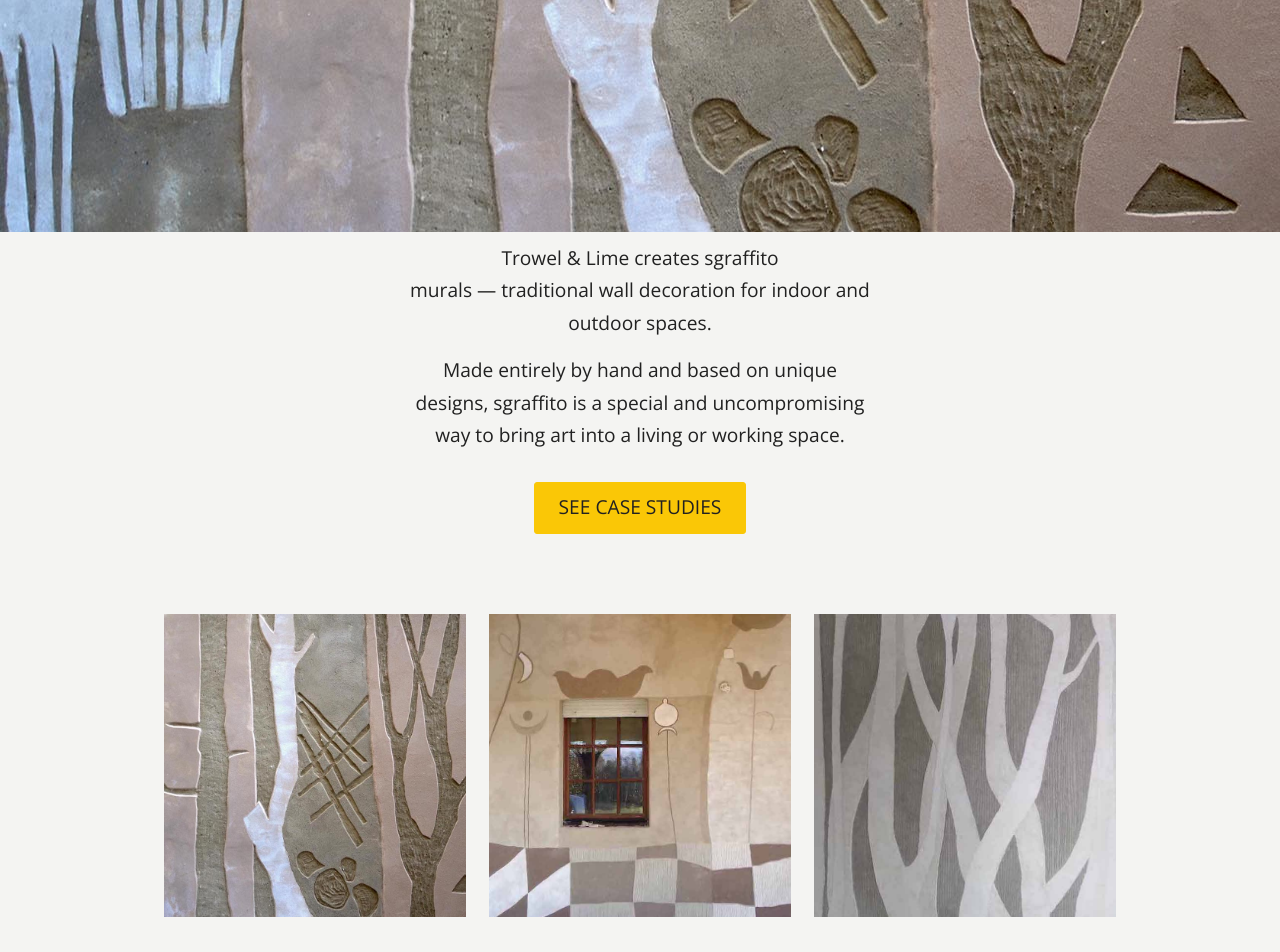
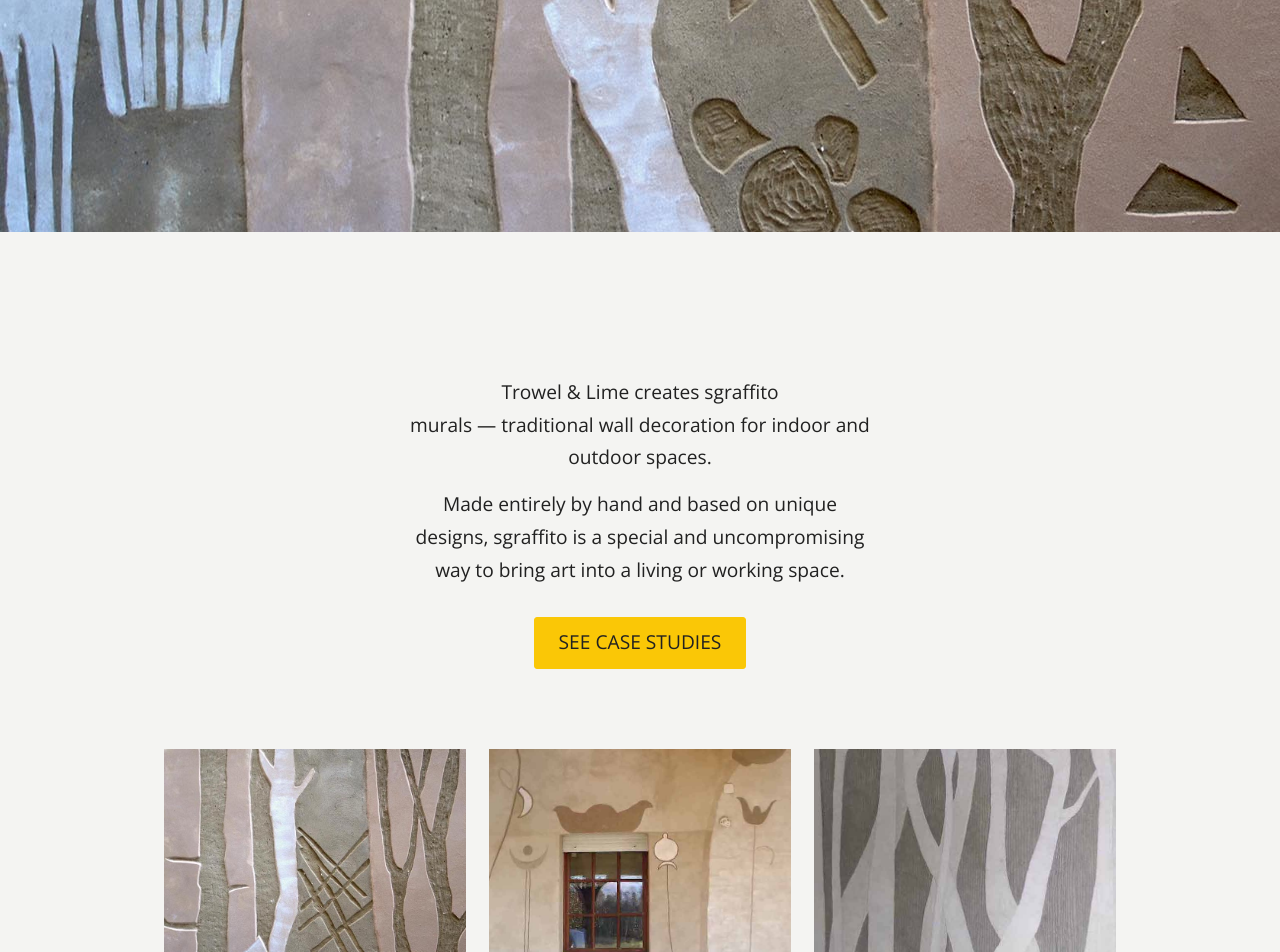
Before and after one commit to marek-kultys/trowel-and-lime, a Jekyll site: the page built from index.html, in a window 1280 px wide. Shown: the part 678-1630 px from the top of the page. Built offline with Jekyll 4.4.1, drawn with Linux system fonts in a browser that asks for light colours.

Commit message:
Fix padding in home page

```diff
--- a/_sass/home.scss
+++ b/_sass/home.scss
@@ -1,11 +1,14 @@
 .home {
 
-   // section {
-   //    padding: 4.8em 0em;
-   //    &:last-of-type {
-   //       padding-bottom: 0em;
-   //    }
-   // }
+   section {
+      padding: 4.2em 0em;
+      &:first-of-type {
+         padding-top: 0em;
+      }
+      &:last-of-type {
+         padding-bottom: 0em;
+      }
+   }
 
    .hero {
       p, h5 {
```
